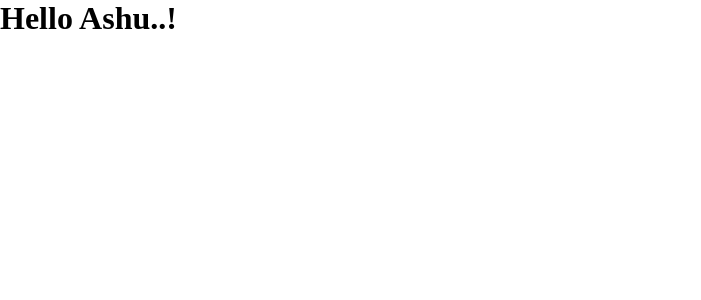
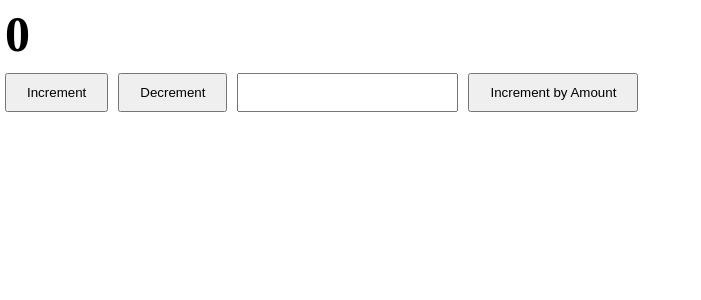
Before and after one commit to ashupal-career/Media-Search-Application, a React (Vite) app: page / in a window 1280 px wide. Shown: the top 300 px of the page, without its empty margins (0-701 px from the left). Built offline with nearby package versions, Linux system fonts and the light colour scheme.

Commit message:
Using to way binding

```diff
--- a/src/App.jsx
+++ b/src/App.jsx
@@ -3,13 +3,25 @@ import reactLogo from './assets/react.svg'
 import viteLogo from './assets/vite.svg'
 import heroImg from './assets/hero.png'
 import './App.css'
+import { useDispatch, useSelector } from 'react-redux'
+import { decrement, increment, incrementByAmount } from './redux/features/counteSlice'
 
 function App() {
-  const [count, setCount] = useState(0)
+
+  const [num,setNum] = useState(5)
+
+  const dispatch = useDispatch()
+  const count = useSelector((state)=>state.counter.value)
+
 
   return (
     <>
-    <h1>Hello Ashu..!</h1>
+    <h1>{count}</h1>
+    <button onClick={() => {dispatch(increment())}}>Increment</button>
+    <button onClick={() => {dispatch(decrement())}}>Decrement</button>
+    <input type="number" onChange={(e)=>{console.log(e);
+    }}/>
+    <button onClick={() => {dispatch(incrementByAmount(10))}}>Increment by Amount</button>
     </>
   )
 }
--- a/src/index.css
+++ b/src/index.css
@@ -8,3 +8,17 @@ body {
   height: 100%;
   width: 100%;
 }
+
+h1{
+  margin: 5px;
+  font-size: 50px;
+}
+
+button {
+  padding:10px 20px ;
+  margin: 5px;
+}
+input {
+  padding:10px 20px ;
+  margin: 5px;
+}
--- a/src/redux/features/counteSlice.js
+++ b/src/redux/features/counteSlice.js
@@ -11,9 +11,13 @@ export const counterSlice = createSlice({
         },
         decrement:(state) => {
             state.value -= 1;
+        },
+        incrementByAmount:(state, actions) => {
+            state.value += actions.payload;
         }
     }
 })
 
-export const {increment,decrement} = counterSlice.actions
+export const {increment,decrement,incrementByAmount} = counterSlice.actions
+
 export default counterSlice.reducer
```
